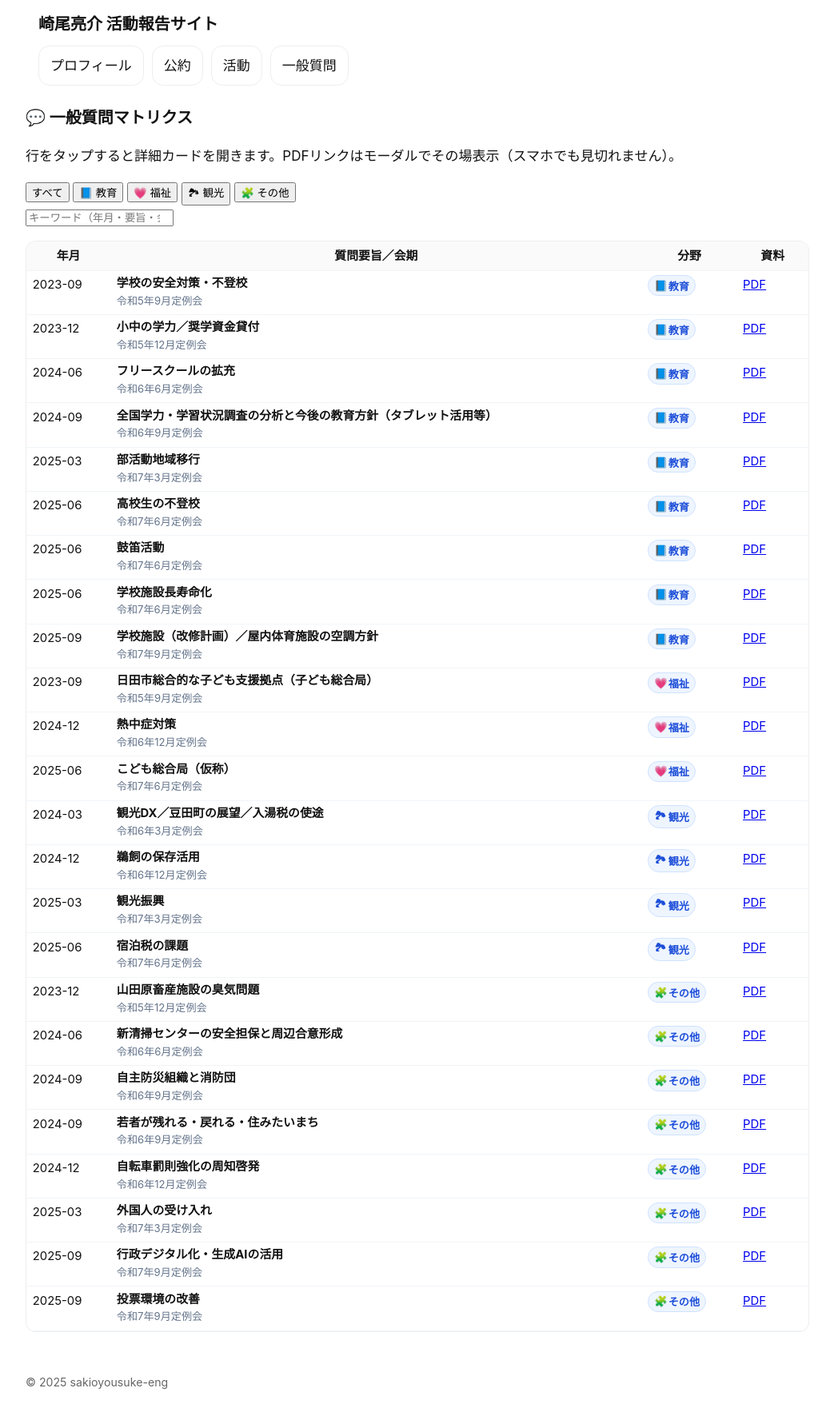
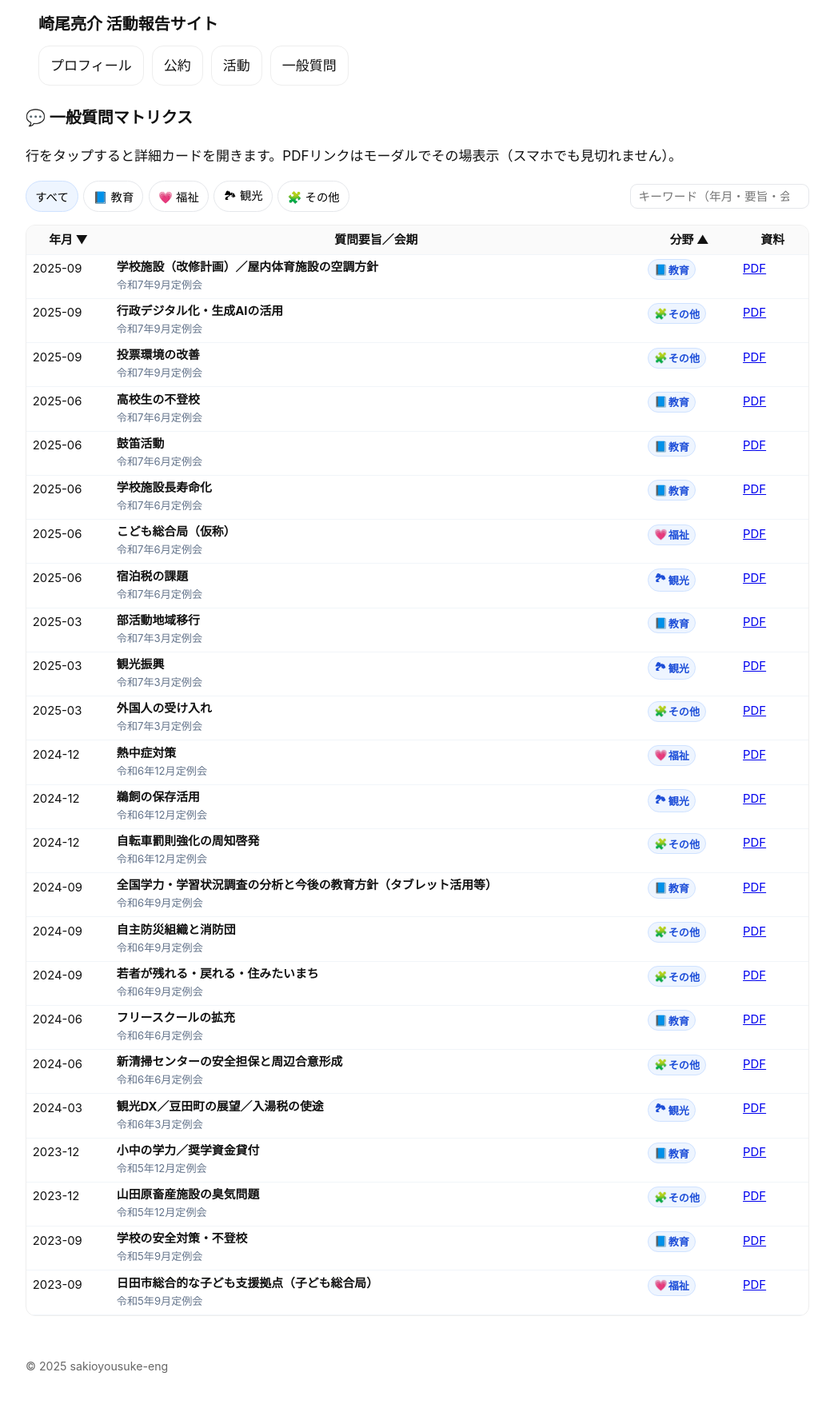
Before and after one commit to sakioryousuke-eng/activity-site, a Jekyll site: the page built from pages/matrix.html, in a window 1280 px wide. Shown: the whole page at 80% size, without its empty margins (118-1161 px from the left). Built offline with Jekyll 4.4.1, drawn with Linux system fonts in a browser that asks for light colours.

Commit message:
Update matrix.html

```diff
--- a/pages/matrix.html
+++ b/pages/matrix.html
@@ -21,9 +21,9 @@ title: 一般質問マトリクス
   <table class="matrix" id="matrixTable" aria-describedby="matrixHelp">
     <thead>
       <tr>
-        <th>年月</th>
+        <th class="sortable" data-key="month" data-order="desc">年月 ▼</th>
         <th>質問要旨／会期</th>
-        <th>分野</th>
+        <th class="sortable" data-key="cat" data-order="asc">分野 ▲</th>
         <th style="width:5.6rem;">資料</th>
       </tr>
     </thead>
@@ -46,7 +46,6 @@ title: 一般質問マトリクス
           {% endif %}
         {% endcapture %}
         {% assign catkey = catkey | strip | upcase %}
-
         {% for entry in catlist %}
           {% assign s = entry.sakio %}
           <tr class="row"
@@ -70,7 +69,7 @@ title: 一般質問マトリクス
             </td>
             <td>
               {% if s.pdf %}
-                <a href="{{ s.pdf | relative_url }}" data-modal="pdf" data-title="{{ s.text }}">PDF</a>
+                <a href="{{ s.pdf | relative_url }}" class="open-pdf" data-title="{{ s.text }}">PDF</a>
               {% else %}
                 <span class="muted">—</span>
               {% endif %}
@@ -82,6 +81,21 @@ title: 一般質問マトリクス
   </table>
 </div>
 
+<!-- 詳細カード -->
+<dialog id="detailModal" aria-label="質問の詳細">
+  <div class="modal-head">
+    <strong id="detailTitle"></strong>
+    <button id="closeDetail" aria-label="閉じる">×</button>
+  </div>
+  <div class="modal-body">
+    <p class="meta"><strong>会期:</strong> <span id="detailSession"></span></p>
+    <p class="meta"><strong>年月:</strong> <span id="detailMonth"></span>　<strong>分野:</strong> <span id="detailCat"></span></p>
+    <div id="detailRelated"></div>
+    <div id="detailPDF" style="margin-top:.6rem;"></div>
+  </div>
+</dialog>
+
+<!-- PDFモーダル（スマホ見切れ防止） -->
 <dialog id="pdfModal" aria-label="PDFを表示">
   <div class="modal-head">
     <strong id="pdfTitle">PDF</strong>
@@ -93,21 +107,34 @@ title: 一般質問マトリクス
 </dialog>
 
 <style>
-/* テーブル・ボタン・PDFモーダルは公約ページと同等 */
-.matrix-wrap{overflow:auto;border:1px solid #eee;border-radius:12px;margin-top:1rem}
+/* 基本スタイル */
+.toolbar{display:flex;justify-content:space-between;align-items:center;gap:.6rem;margin:.7rem 0 1rem;flex-wrap:wrap}
+.filters{display:flex;gap:.4rem;flex-wrap:wrap}
+.fbtn{border:1px solid #e5e7eb;background:#fff;padding:.35rem .7rem;border-radius:999px;cursor:pointer;font-size:.9rem}
+.fbtn.active{background:#eef5ff;border-color:#cfe2ff}
+#kw{padding:.42rem .6rem;border:1px solid #e5e7eb;border-radius:9px;min-width:14rem;max-width:60vw;font-size:.92rem}
+.matrix-wrap{overflow:auto;border:1px solid #eee;border-radius:12px}
 table.matrix{width:100%;border-collapse:collapse;font-size:.93rem}
 .matrix th,.matrix td{padding:.34rem .48rem;border-bottom:1px solid #f1f5f9;vertical-align:top}
-.matrix thead th{background:#fafafa;font-weight:700}
+.matrix thead th{position:sticky;top:0;background:#fafafa;z-index:1;font-weight:700}
+.sortable{cursor:pointer}
 .q-title{font-weight:700;line-height:1.3;margin:.05rem 0 .1rem}
 .q-session{font-size:.82rem;color:#64748b}
+.muted{color:#9ca3af}
 .chip.cat{display:inline-flex;align-items:center;gap:.28rem;font-size:.82rem;font-weight:600;background:#eef5ff;color:#1d4ed8;border:1px solid #cfe2ff;border-radius:999px;padding:.16rem .42rem;cursor:pointer}
 .chip.cat .ico{width:1em;text-align:center}
+
+/* 詳細カード */
+dialog{border:none;border-radius:12px;max-width:min(720px,96vw);width:96vw;padding:0}
+dialog::backdrop{background:rgba(0,0,0,.35)}
+.modal-head{display:flex;justify-content:space-between;align-items:center;padding:.7rem .9rem;border-bottom:1px solid #eee}
+.modal-body{padding:.8rem .9rem .9rem;font-size:.95rem;line-height:1.6}
+.modal-head button{border:none;background:#fff;font-size:1.1rem;border-radius:8px;padding:.3rem .5rem;cursor:pointer}
+
+/* PDFモーダル */
 #pdfModal{max-width:100vw;width:100vw;height:100vh;padding:0;margin:0;border-radius:0}
-#pdfModal .pdf-body{height:calc(100vh - 48px - env(safe-area-inset-bottom));margin:0}
-#pdfFrame{width:100%;height:100%;border:0}
-.modal-head{display:flex;justify-content:space-between;align-items:center;padding:.7rem .9rem;border-bottom:1px solid #eee}
-.modal-head strong{font-size:1rem}
-.modal-head button{border:none;background:#fff;font-size:1.1rem;border-radius:8px;padding:.3rem .5rem;cursor:pointer}
+#pdfModal .pdf-body{height:calc(100vh - 48px - env(safe-area-inset-bottom));margin:0;padding:0}
+#pdfFrame{width:100%;height:100%;border:0;display:block}
 </style>
 
 {% raw %}
@@ -127,19 +157,73 @@ document.addEventListener('DOMContentLoaded', () => {
     if(ico) ico.textContent = ICONS[catKey] || '🧩';
   });
 
-  // PDFモーダル
-  document.addEventListener('click', e=>{
-    const a = e.target.closest('a[data-modal="pdf"]');
-    if(!a) return;
+  // 全行リスト化
+  const rows = Array.from(tbody.querySelectorAll('tr.row')).map(tr=>({
+    tr,
+    catKey:(tr.dataset.catkey||'OTHER').toUpperCase(),
+    monthnum:Number(tr.dataset.monthnum||0),
+    hay:(tr.dataset.title+tr.dataset.session+tr.dataset.month+tr.dataset.category).toLowerCase()
+  }));
+
+  // 初期ソート：年月降順
+  rows.sort((a,b)=>b.monthnum - a.monthnum);
+  rows.forEach(r=>tbody.appendChild(r.tr));
+
+  // フィルタ関数
+  function apply(){
+    const active=fbtns.find(b=>b.classList.contains('active'));
+    const fkey=active?active.dataset.filter:'ALL';
+    const kw=(kwEl?.value||'').toLowerCase();
+    rows.forEach(r=>{
+      const okCat=(fkey==='ALL'||r.catKey===fkey);
+      const okKw=(!kw||r.hay.includes(kw));
+      r.tr.style.display=(okCat&&okKw)?'':'none';
+    });
+  }
+
+  // ボタン
+  fbtns.forEach(b=>b.addEventListener('click',()=>{
+    fbtns.forEach(x=>x.classList.remove('active'));
+    b.classList.add('active');
+    apply();
+  }));
+  kwEl?.addEventListener('input',apply);
+
+  // 行クリック→詳細
+  document.addEventListener('click',e=>{
+    const row=e.target.closest('tr.row');
+    if(!row||e.target.closest('a.open-pdf'))return;
+    document.getElementById('detailTitle').textContent=row.dataset.title;
+    document.getElementById('detailSession').textContent=row.dataset.session;
+    document.getElementById('detailMonth').textContent=row.dataset.month;
+    document.getElementById('detailCat').textContent=row.dataset.category;
+    const rel=JSON.parse(row.dataset.related||'[]');
+    const relDiv=document.getElementById('detailRelated');
+    relDiv.innerHTML=rel.length
+      ?'<strong>類似議員</strong><ul>'+rel.map(x=>`<li>${x.name}（${x.party}）：${x.month}／${x.topic}</li>`).join('')+'</ul>'
+      :'';
+    document.getElementById('detailPDF').innerHTML=row.dataset.pdf
+      ?`<a href="${row.dataset.pdf}" class="btn open-pdf" data-title="${row.dataset.title}">📄 PDFを開く</a>`
+      :'<span class="muted">PDFなし</span>';
+    dlgDetail.showModal();
+  });
+  document.getElementById('closeDetail')?.addEventListener('click',()=>dlgDetail.close());
+
+  // PDFモーダル（公約と同形式）
+  document.addEventListener('click',e=>{
+    const a=e.target.closest('a.open-pdf');
+    if(!a)return;
     e.preventDefault();
-    pdfTitle.textContent = a.dataset.title || 'PDF';
-    pdfFrame.src = a.href;
+    pdfTitle.textContent=a.dataset.title||'PDF';
+    pdfFrame.src=a.href;
     pdfDlg.showModal();
   });
   closePdf.addEventListener('click',()=>{
     pdfFrame.src='about:blank';
     pdfDlg.close();
   });
+
+  apply();
 });
 </script>
 {% endraw %}
```
Also changed, not shown: other parts of pages/matrix.html (+3 -0 lines).
